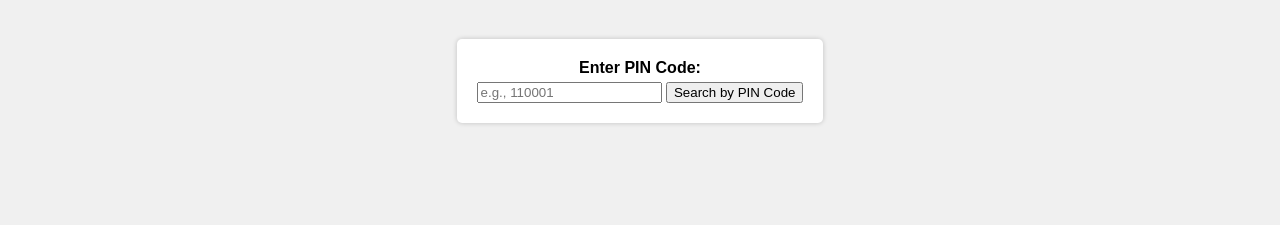
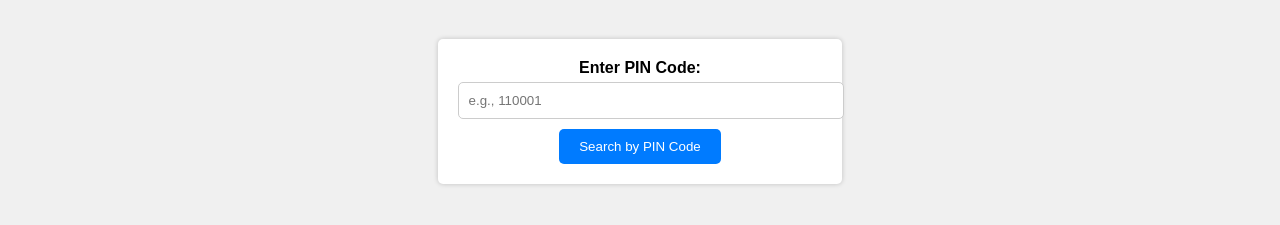
Before and after one commit to Korirhillary/Pincode-Tracker, a plain HTML site: page index.html in a window 1280 px wide. Shown: the part 81-306 px from the top of the page. Drawn offline with Linux system fonts and the light colour scheme.

Commit message:
button & input styling

```diff
--- a/style.css
+++ b/style.css
@@ -25,3 +25,19 @@ body {
     margin-bottom: 5px;
     font-weight: bold;
   }
+  input {
+    width: 100%;
+    padding: 10px;
+    margin-bottom: 10px;
+    border: 1px solid #ccc;
+    border-radius: 5px;
+  }
+
+  button {
+    background-color: #007bff;
+    color: #fff;
+    border: none;
+    padding: 10px 20px;
+    cursor: pointer;
+    border-radius: 5px;
+  }
```
